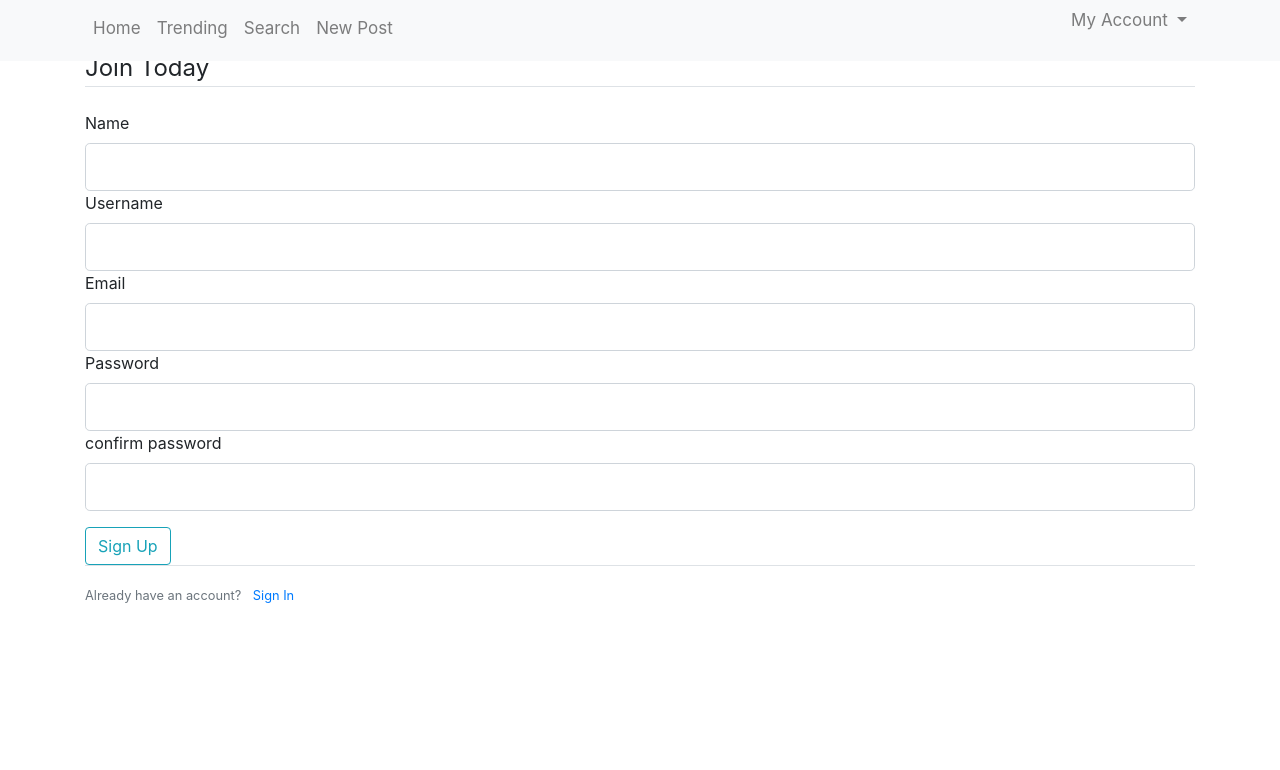
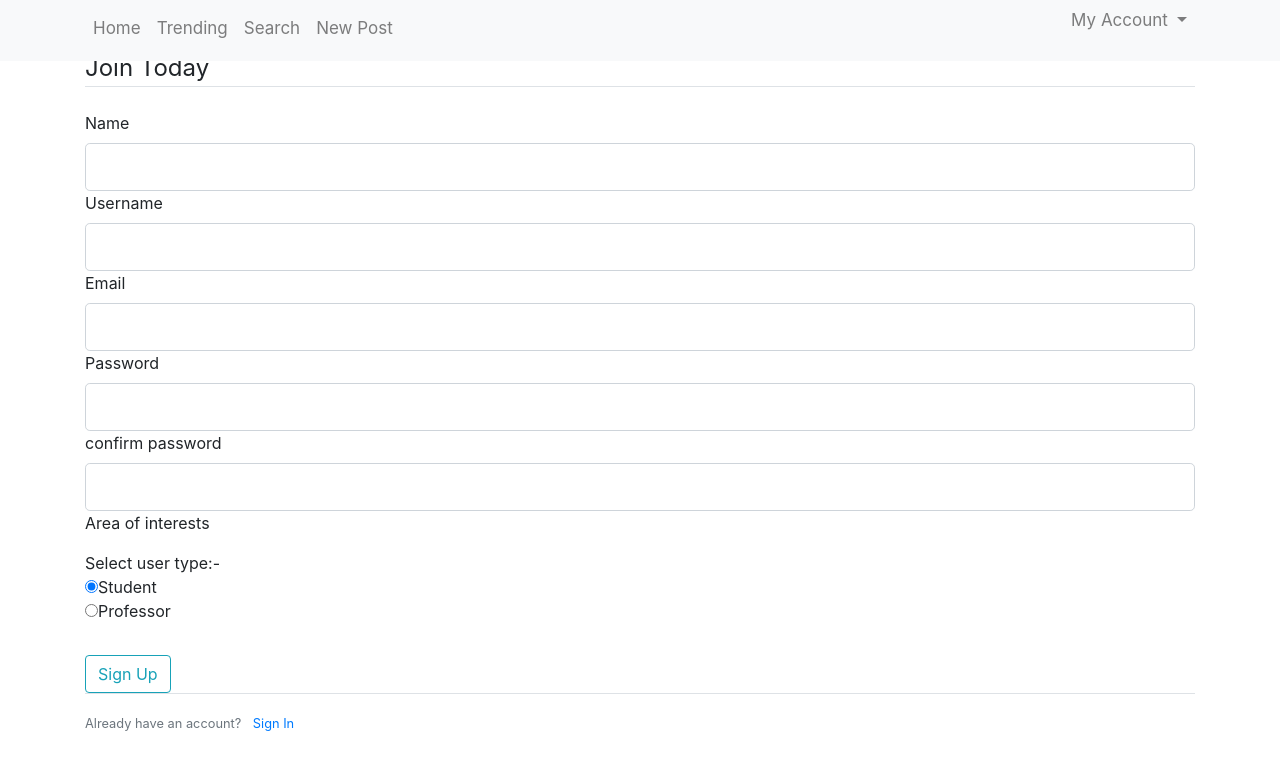
Before and after one commit to Salt-Peter/sce-proj, a Flask app: page /register in a window 1280 px wide. Shown: the top 770 px of the page. Run offline with Flask 2, Linux system fonts and the light colour scheme; data that the repository does not hold is empty; some libraries are stand-ins or nearby versions.

Commit message:
Add area of interest and user type in regitration form :feat

```diff
--- a/iiit_research/forms.py
+++ b/iiit_research/forms.py
@@ -13,6 +13,7 @@ class RegistrationForm(FlaskForm):
     email = StringField('Email', validators=[DataRequired(), Email()])
     password = PasswordField('Password', validators=[DataRequired()])
     confirm_password = PasswordField('confirm password', validators=[DataRequired(), EqualTo('password')])
+    user_type = StringField('User Type', validators=[DataRequired()])
     submit = SubmitField('Sign Up')
 
     def validate_username(self, username):
--- a/iiit_research/routes.py
+++ b/iiit_research/routes.py
@@ -6,7 +6,7 @@ from flask_login import login_user, current_user, logout_user, login_required
 
 from iiit_research import app, db, bcrypt
 from iiit_research.forms import RegistrationForm, LoginForm, UpdateAccountForm, PostForm
-from iiit_research.models import User, Post, Subscription
+from iiit_research.models import User, Post, Subscription, Interest
 
 
 @app.route("/")
@@ -41,14 +41,24 @@ def register():
     form = RegistrationForm()
     if form.validate_on_submit():
         hashed_password = bcrypt.generate_password_hash(form.password.data).decode('utf-8')
-        user = User(name=form.name.data, username=form.username.data, email=form.email.data, password=hashed_password)
+
+        interests = []
+        for i in request.form.getlist('aoi'):
+            interests.append(Interest.query.get(i))
+
+        user = User(name=form.name.data, username=form.username.data,
+                    email=form.email.data, password=hashed_password,
+                    interests=interests, user_type=form.user_type.data)
+
         db.session.add(user)
         db.session.commit()
         flash(f'Your account is created! You can login Now.', 'success')
         return redirect(url_for('login'))
     # else:
     #     flash(f'Wrong information!', 'danger')
-    return render_template('register.html', title='Register', form=form)
+    # interests = db.session.query(Interest.name).all()
+    interests = Interest.query.all()
+    return render_template('register.html', title='Register', form=form, area_of_interests=interests)
 
 
 @app.route("/login", methods=['GET', 'POST'])
--- /dev/null
+++ b/iiit_research/templates/components/area_of_interests.html
@@ -0,0 +1,4 @@
+<p>Area of interests</p>
+{% for aoi in area_of_interests %}
+    <input type="checkbox" name="aoi" value="{{ aoi.id }}"> {{ aoi.name }}<br>
+{% endfor %}
--- a/iiit_research/templates/register.html
+++ b/iiit_research/templates/register.html
@@ -74,6 +74,15 @@
                 {% endif %}
                 <!-- {{ form.confirm_password(class="form-control form-control-lg") }} -->
             </div>
+            <div class="form-group">
+                    {% include "components/area_of_interests.html" %}
+                </div>
+                <div class="form-group">
+                    Select user type:-<br>
+                    <input type="radio" name="user_type" value="student" checked>Student
+                    <br/>
+                    <input type="radio" name="user_type" value="professor">Professor
+                </div>
         </fieldset>
         <div>
             {{ form.submit(class="btn btn-outline-info") }}
```
